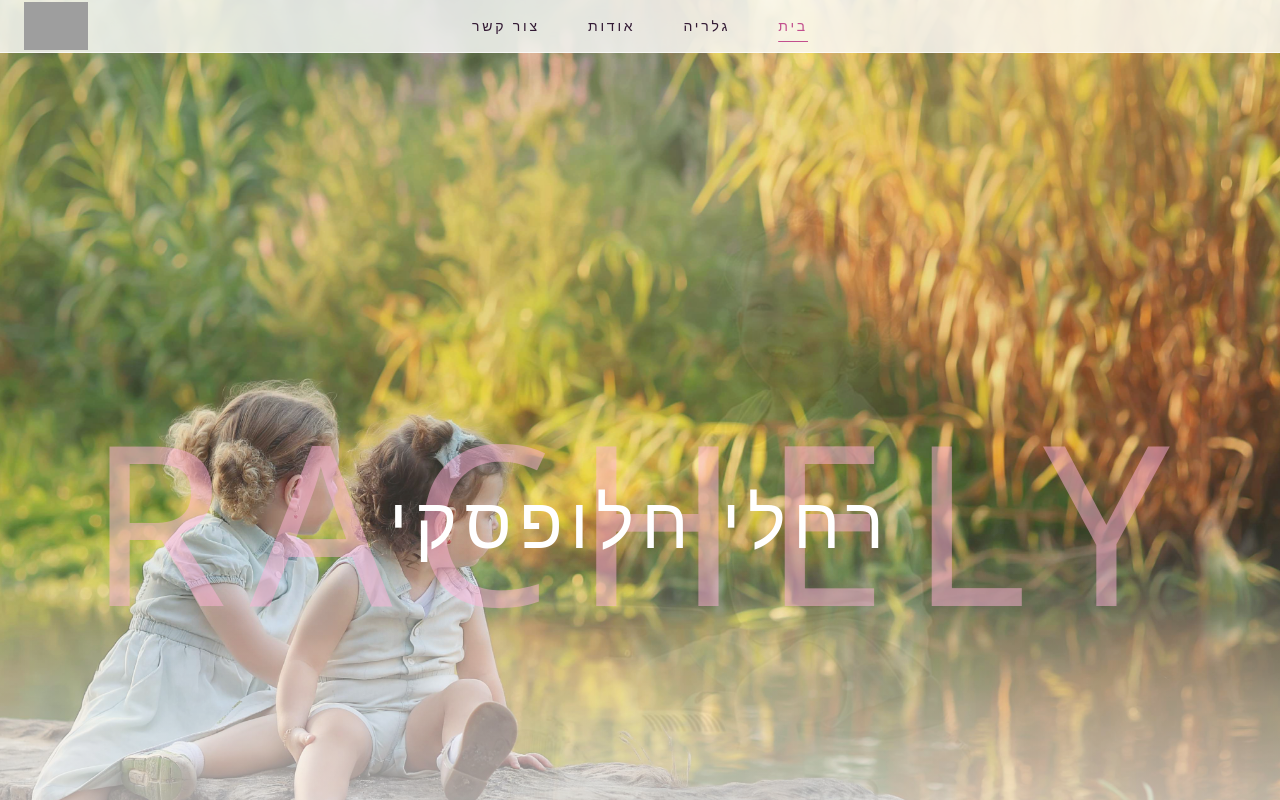
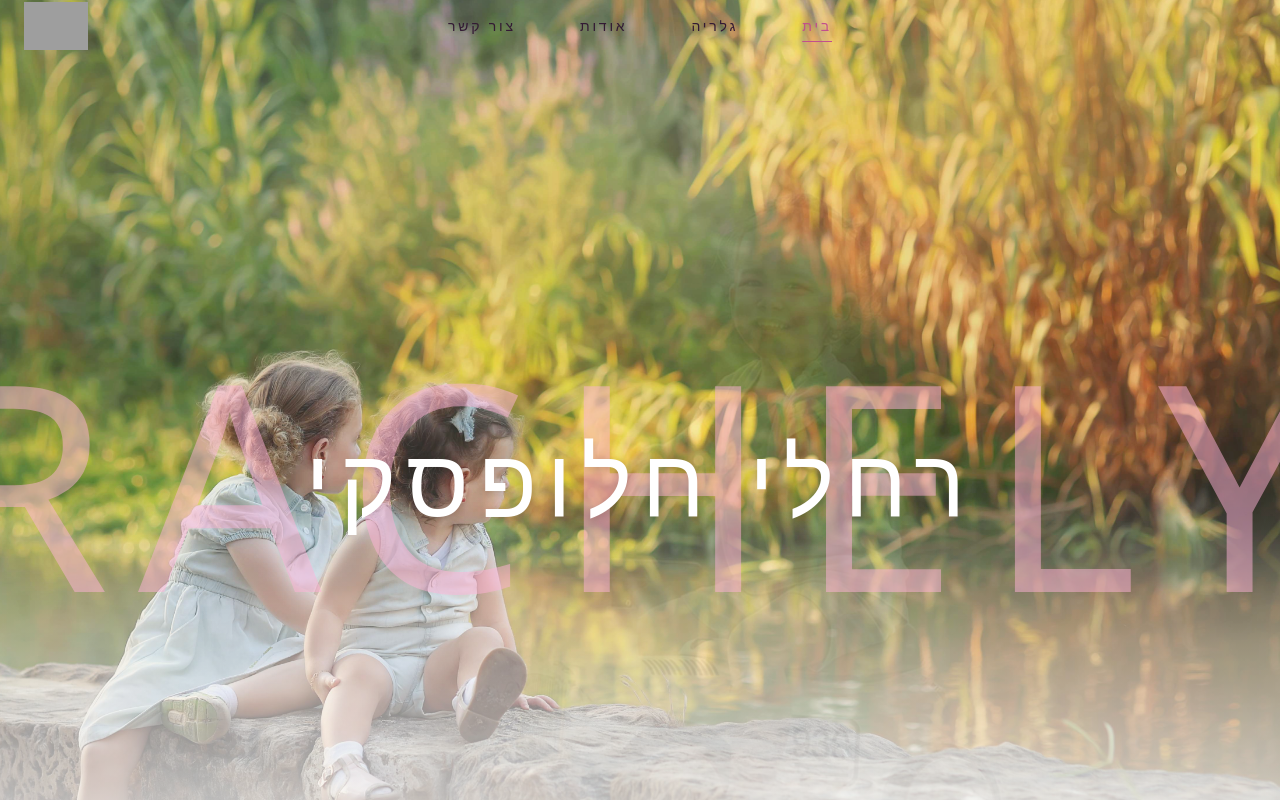
Before and after one commit to Tamar401/photo-proj, a Next.js app: page / in a window 1280 px wide. Shown: the top 800 px of the page. Built offline with nearby package versions, Linux system fonts and the light colour scheme; grey boxes are pictures that could not be loaded.

Commit message:
Fix deployment build error by defining filtered

```diff
--- a/app/page.tsx
+++ b/app/page.tsx
@@ -102,7 +102,7 @@ export default function Home() {
         )}
       </AnimatePresence>
 
-      <header style={{ height: "130vh", marginTop: "-4rem" }} className="relative flex flex-col justify-center items-center text-center w-full overflow-hidden px-6 m-0 z-10">
+      <header style={{ height: "120vh", marginTop: "-4rem" }} className="relative flex flex-col justify-center items-center text-center w-full overflow-hidden px-6 m-0 z-10">
        <div className="absolute inset-0 z-0 bg-[#f8f8f8] w-full h-full">
           <div className="relative w-full h-full">
             <AnimatePresence>
@@ -127,20 +127,23 @@ export default function Home() {
           <div className="absolute inset-0 bg-gradient-to-t from-[#f8f8f8] via-transparent to-transparent z-10" />
         </div>
 
-        <div className="relative z-20 pointer-events-none">
+        <div className="relative z-20 pointer-events-none flex items-center justify-center h-full w-full">
+          {/* כיתוב הרקע הוורוד הענק (RACHELY) */}
           <motion.span
             initial={{ opacity: 0, scale: 0.9 }}
             animate={{ opacity: 0.5, scale: 1 }}
             transition={{ duration: 1.2, ease: "easeOut", delay: 0.3 }}
-            className="absolute text-[10rem] md:text-[14rem] font-light text-[#ffb4d8] left-1/2 top-1/2 -translate-x-1/2 -translate-y-1/2 tracking-widest uppercase"
+            className="absolute text-[8rem] md:text-[25rem] lg:text-[18rem] font-light text-[#ffb4d8] tracking-widest uppercase z-0"
           >
             RACHELY
           </motion.span>
+
+          {/* הכיתוב הלבן מעל (רחלי חלופסקי) */}
           <motion.h1
             initial={{ opacity: 0, y: 30 }}
             animate={{ opacity: 1, y: 0 }}
             transition={{ duration: 1, ease: "easeOut", delay: 0.5 }}
-            className="relative z-20 text-5xl md:text-7xl font-light text-white tracking-widest uppercase"
+            className="relative z-10 text-5xl md:text-7xl lg:text-8xl font-light text-white tracking-widest uppercase drop-shadow-md"
           >
             רחלי חלופסקי
           </motion.h1>
--- a/components/Header.tsx
+++ b/components/Header.tsx
@@ -16,6 +16,8 @@ const navItems = [
 export default function Header() {
   const pathname = usePathname() || "/";
   const [currentHash, setCurrentHash] = useState("");
+  const [scrollY, setScrollY] = useState(0);
+  const [isHome, setIsHome] = useState(false);
 
   useEffect(() => {
     if (typeof window !== "undefined") {
@@ -26,6 +28,19 @@ export default function Header() {
     }
   }, []);
 
+  useEffect(() => {
+    setIsHome(pathname === "/");
+  }, [pathname]);
+
+  useEffect(() => {
+    const handleScroll = () => {
+      setScrollY(window.scrollY);
+    };
+
+    window.addEventListener("scroll", handleScroll);
+    return () => window.removeEventListener("scroll", handleScroll);
+  }, []);
+
   const handleHomeClick = (e: React.MouseEvent<HTMLAnchorElement>) => {
     if (pathname === "/" && currentHash === "") {
       e.preventDefault();
@@ -33,12 +48,22 @@ export default function Header() {
     }
   };
 
+  // שקוף בהתחלה, ורוד מלא אחרי 500px
+  const bgColor = isHome
+    ? scrollY > 500
+      ? "rgba(255, 180, 216, 1)"
+      : "transparent"
+    : "rgba(255, 180, 216, 1)";
+
   return (
     <motion.header
       initial={{ y: -16, opacity: 0 }}
       animate={{ y: 0, opacity: 1 }}
       transition={{ duration: 0.6 }}
-      className="fixed top-0 left-0 right-0 z-50 px-6 py-4 bg-white/80 border-b border-white/70 shadow-none backdrop-blur-xl"
+      className="fixed top-0 left-0 right-0 z-50 px-6 py-4 border-none shadow-none backdrop-blur-none transition-colors duration-300"
+      style={{
+        backgroundColor: bgColor
+      }}
     >
       <div className="max-w-7xl mx-auto relative flex items-center justify-center px-12">
 
@@ -53,7 +78,7 @@ export default function Header() {
           </Link>
         </div>
 
-        <nav className="flex items-center gap-12 text-[#331a34] text-sm font-medium tracking-[0.2em]">
+        <nav className="flex items-center gap-16 text-sm font-medium tracking-[0.2em]" style={{ color: "#331a34" }}>
           {navItems.map((item) => {
             const isActive =
               item.href === "/gallery"
```
